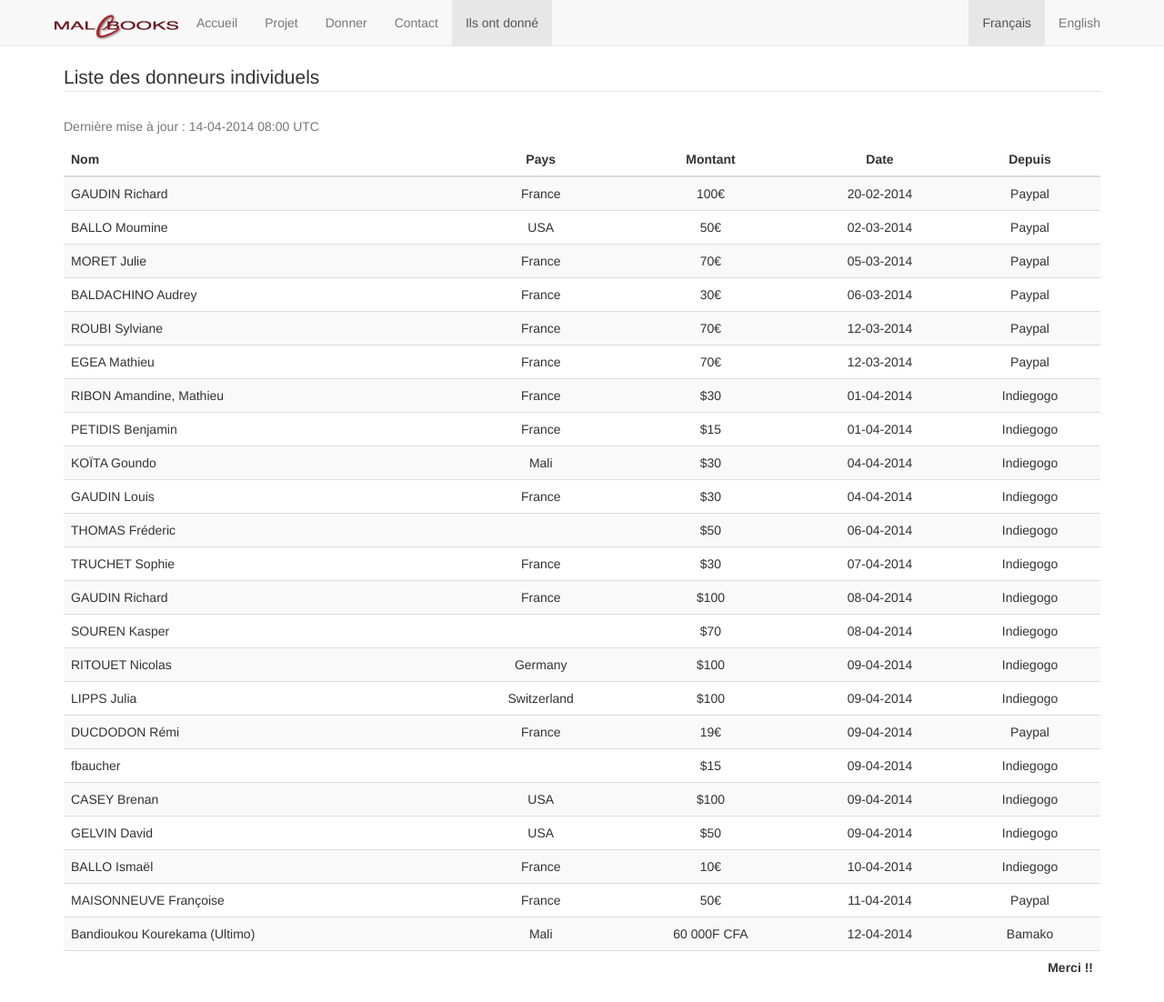
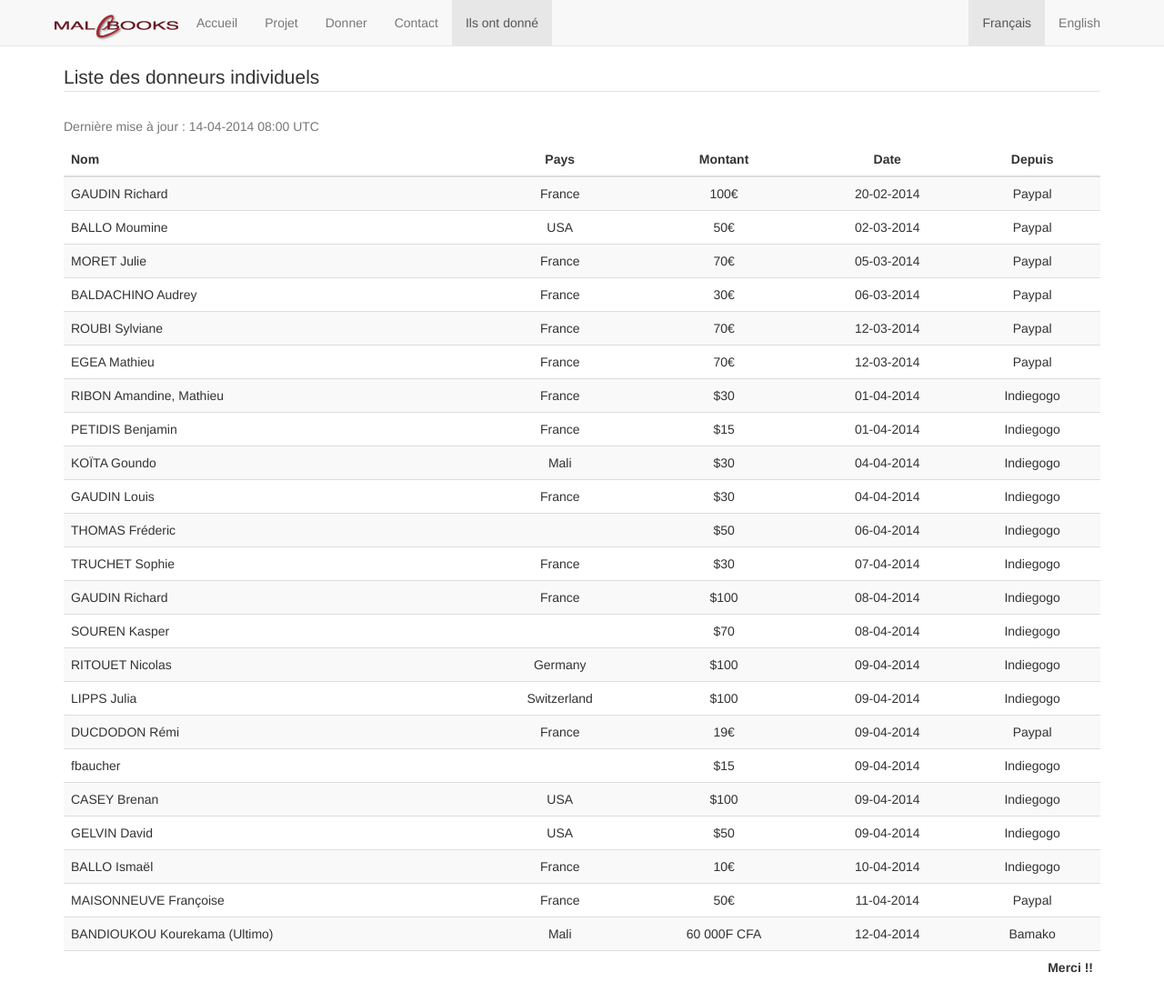
Before and after one commit to HumanESDES/malebooks, a Jekyll site: the page built from donneurs/index.md, in a window 1280 px wide and 1102 px high. Shown: the whole window at 91% size. Built offline with Jekyll 4.4.1, drawn with Linux system fonts in a browser that asks for light colours; nearby versions of some CDN libraries; Markdown is read by kramdown in place of the engine named in the settings.

```diff
--- a/_includes/donors.html
+++ b/_includes/donors.html
@@ -27,7 +27,7 @@
         <tr><td>GELVIN David</td><td>USA</td><td>$50</td><td>09-04-2014</td><td>Indiegogo</td></tr>
         <tr><td>BALLO Ismaël</td><td>France</td><td>10€</td><td>10-04-2014</td><td>Indiegogo</td></tr>
         <tr><td>MAISONNEUVE Françoise</td><td>France</td><td>50€</td><td>11-04-2014</td><td>Paypal</td></tr>
-        <tr><td>Bandioukou Kourekama (Ultimo)</td><td>Mali</td><td>60 000F CFA</td><td>12-04-2014</td><td>Bamako</td></tr>
+        <tr><td>BANDIOUKOU Kourekama (Ultimo)</td><td>Mali</td><td>60 000F CFA</td><td>12-04-2014</td><td>Bamako</td></tr>
         <tr><td colspan="5">{% if page.lang == 'en' %}Thank You !!{% else %}Merci !!{% endif %}</td></tr>
     </tbody>
 </table>
```
